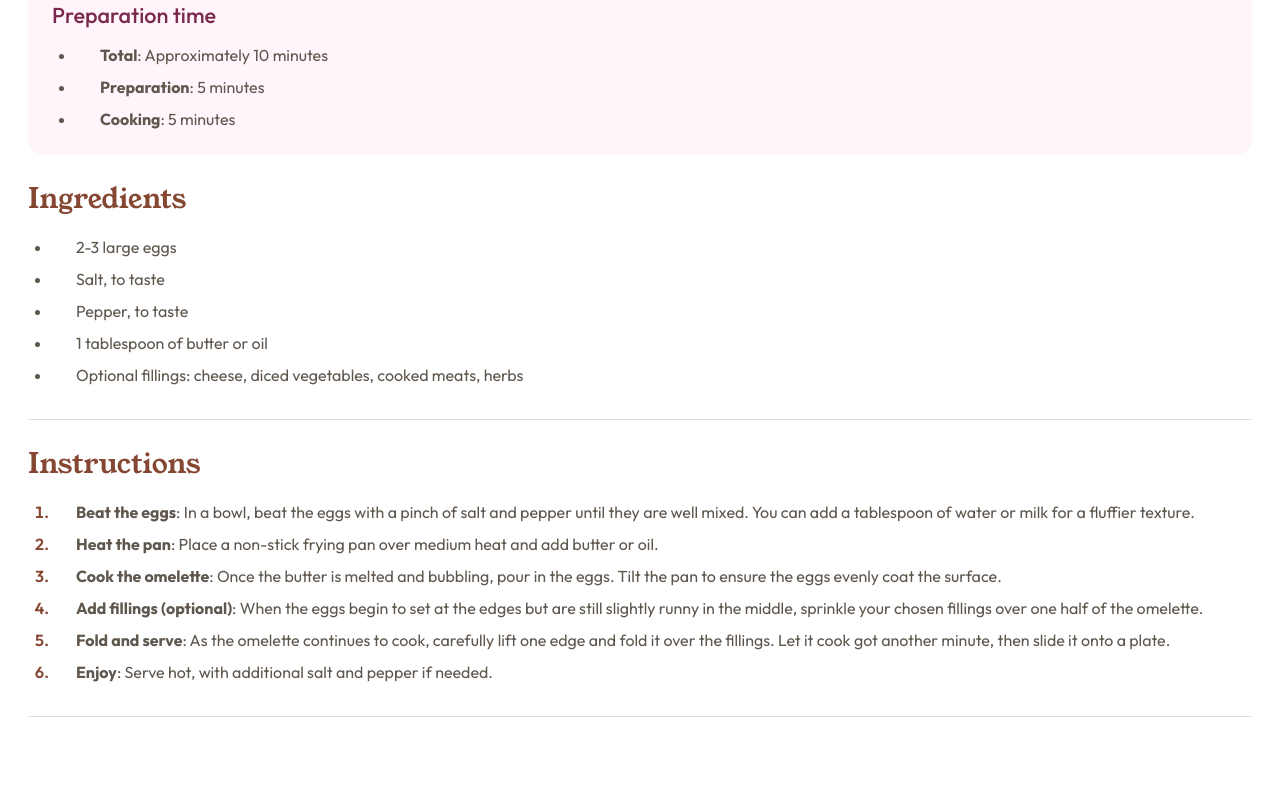
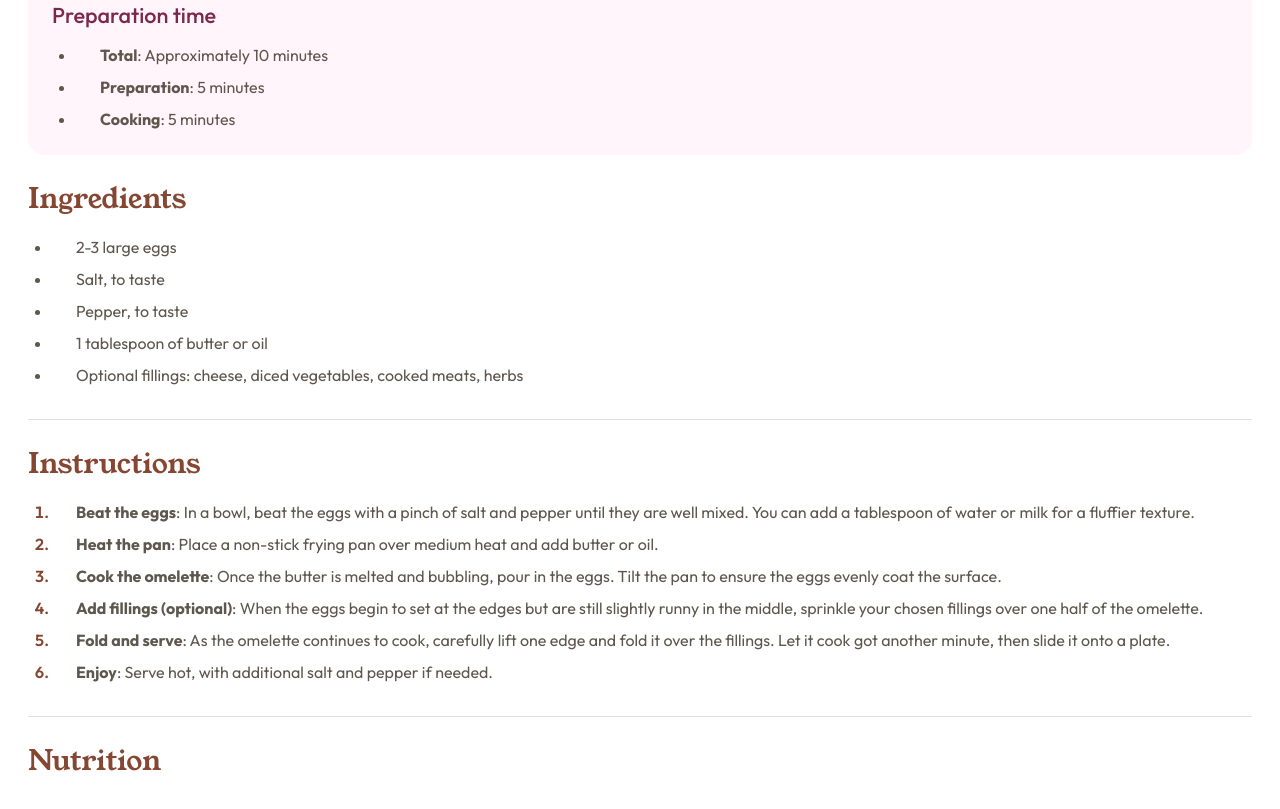
Before and after one commit to Sephydev/Recipe-page, a plain HTML site: page index.html in a window 1280 px wide. Shown: the part 784-1593 px from the top of the page. Before the commit the page ends 1565 px from the top, so only its background shows below. Drawn offline with Linux system fonts and the light colour scheme.

Commit message:
Add title for nutrition section

```diff
--- a/index.html
+++ b/index.html
@@ -46,6 +46,9 @@
                 </ol>
             </section>
             <hr/>
+            <section>
+                <h2>Nutrition</h2>
+            </section>
         </main>
     </body>
 </html>
```
